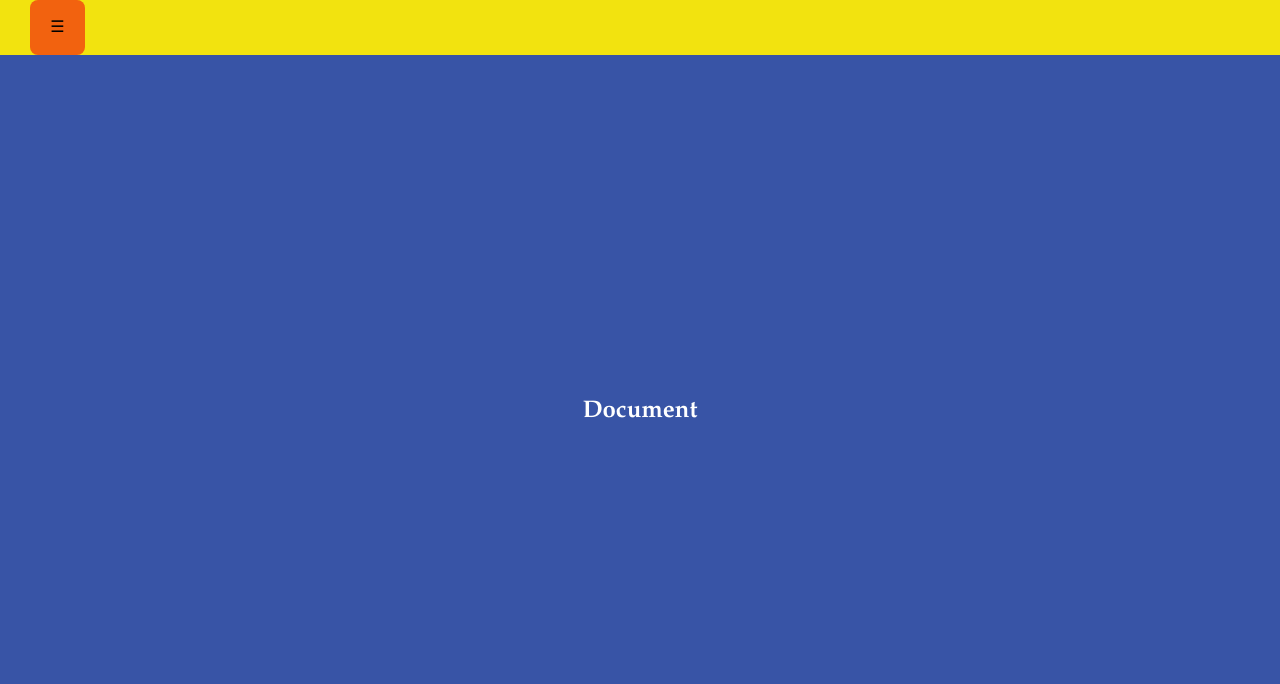
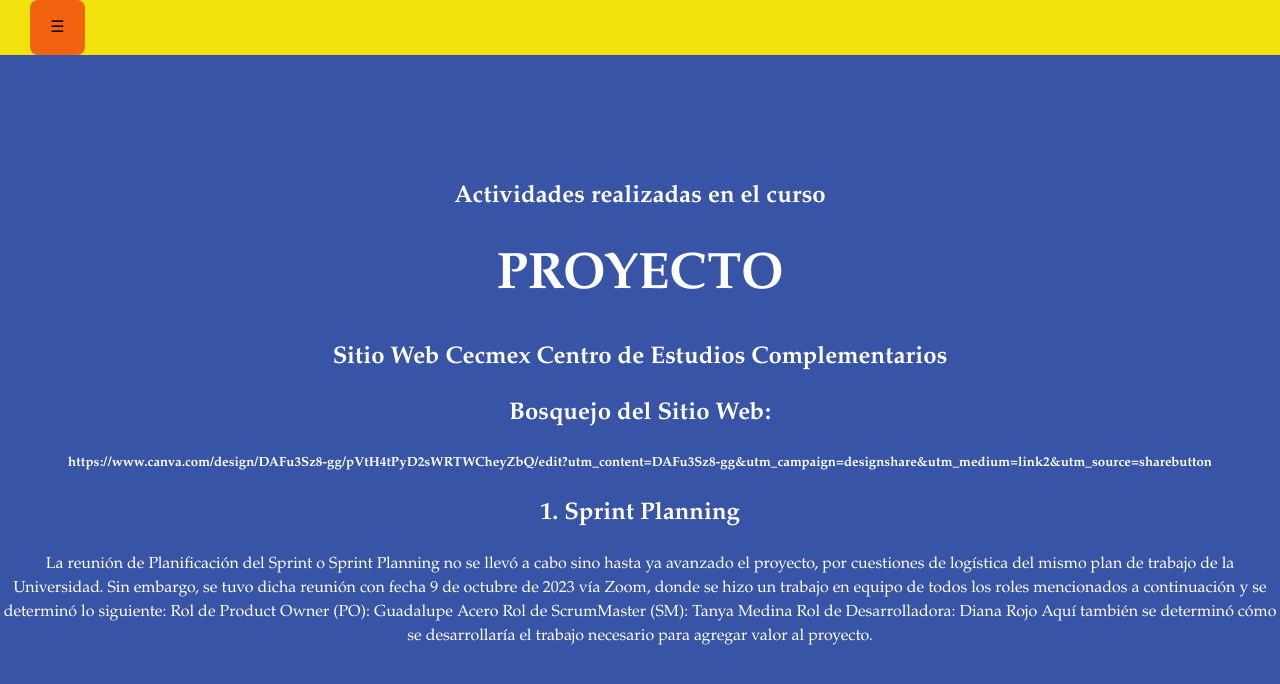
Before and after one commit to tanyamedina/producto-final-cecmex-vmar, a React (Vite) app: page /document in a window 1280 px wide. Shown: the top 684 px of the page. Built offline with nearby package versions, Linux system fonts and the light colour scheme.

Commit message:
Actividades realizadas commit 1

```diff
--- a/src/components/NavBar.jsx
+++ b/src/components/NavBar.jsx
@@ -35,7 +35,7 @@
         <button className="rayitasmenu" onClick={handleToggleMenu}>☰</button>
         {menuVisible && (
           <div className="popup-menu">
-            <button onClick={() => { navigate("/opcion1"); handleCloseMenu(); }}>Actividades</button>
+            <button onClick={() => { navigate("/Document"); handleCloseMenu(); }}>Actividades</button>
             <button onClick={() => { navigate("/opcion2"); handleCloseMenu(); }}>Descargar código fuente</button>
             <button onClick={() => { navigate("/opcion3"); handleCloseMenu(); }}>Sistema implementado</button>
             <button onClick={() => { navigate("/opcion3"); handleCloseMenu(); }}>Reporte de modificaciones</button>
--- a/src/pages/Doc/Document.jsx
+++ b/src/pages/Doc/Document.jsx
@@ -2,5 +2,22 @@
 
 
 export const Document = () => {
-    return <h2>Document</h2>;
-};
+    return (
+    <div>
+        <h2>Actividades realizadas en el curso</h2>
+        <h1>PROYECTO</h1>
+        <h2>Sitio Web Cecmex Centro de Estudios Complementarios</h2>
+
+        <h2>Bosquejo del Sitio Web: </h2>
+        <h5>https://www.canva.com/design/DAFu3Sz8-gg/pVtH4tPyD2sWRTWCheyZbQ/edit?utm_content=DAFu3Sz8-gg&utm_campaign=designshare&utm_medium=link2&utm_source=sharebutton</h5>
+        <h2>1. Sprint Planning</h2>
+        <p>La reunión de Planificación del Sprint o Sprint Planning no se llevó a cabo sino hasta ya avanzado el proyecto, por cuestiones de logística del mismo plan de trabajo de la Universidad. Sin embargo, se tuvo dicha reunión con fecha 9 de octubre de 2023 vía Zoom, donde se hizo un trabajo en equipo de todos los roles mencionados a continuación y se determinó lo siguiente:
+           Rol de Product Owner (PO): Guadalupe Acero
+           Rol de ScrumMaster (SM): Tanya Medina
+           Rol de Desarrolladora: Diana Rojo
+
+           Aquí también se determinó cómo se desarrollaría el trabajo necesario para agregar valor al proyecto.
+        </p>
+    </div>
+
+)};
--- a/src/pages/Home/Home.jsx
+++ b/src/pages/Home/Home.jsx
@@ -3,10 +3,6 @@
 import logo from "../../assets/Imagenes/udgvirtual_logo.png";
 
 export const Home = () => {
-  // Estado local del componente para gestionar la visibilidad del menú
-  const [menuVisible, setMenuVisible] = useState(false);
-
-
 
   return (
     <div className="home">
@@ -17,15 +13,6 @@
       <div>
         <h3 className="custom-h3-2">Mujeres programando</h3>
       </div>
-
-      {menuVisible && (
-        <ul id="mainNav">
-          <button>Actividades realizadas en el curso </button>
-          <button> Descargar Código fuente (comprimido) </button>
-        </ul>
-      )}
-
-
     </div>
   );
 };
```
